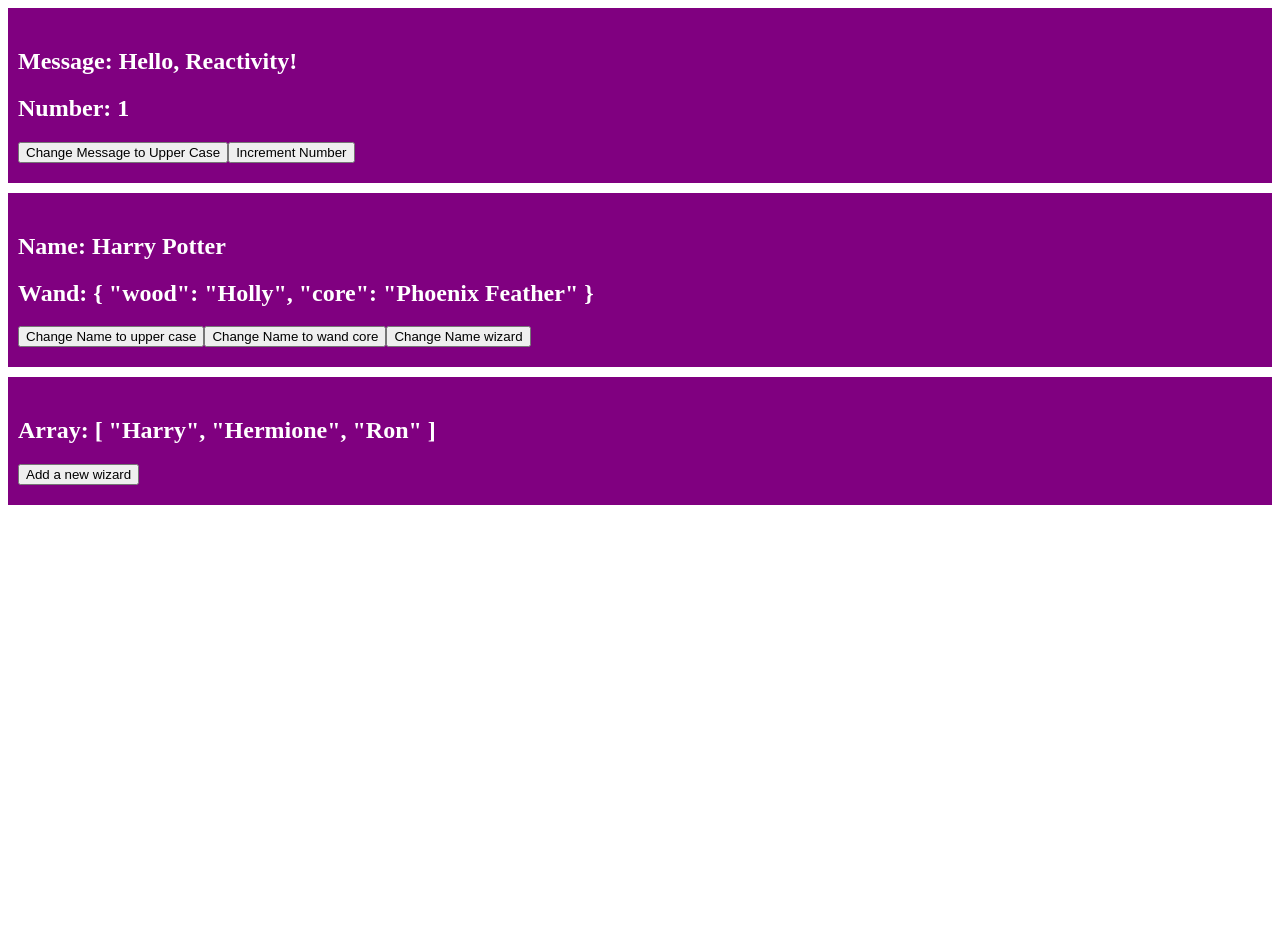
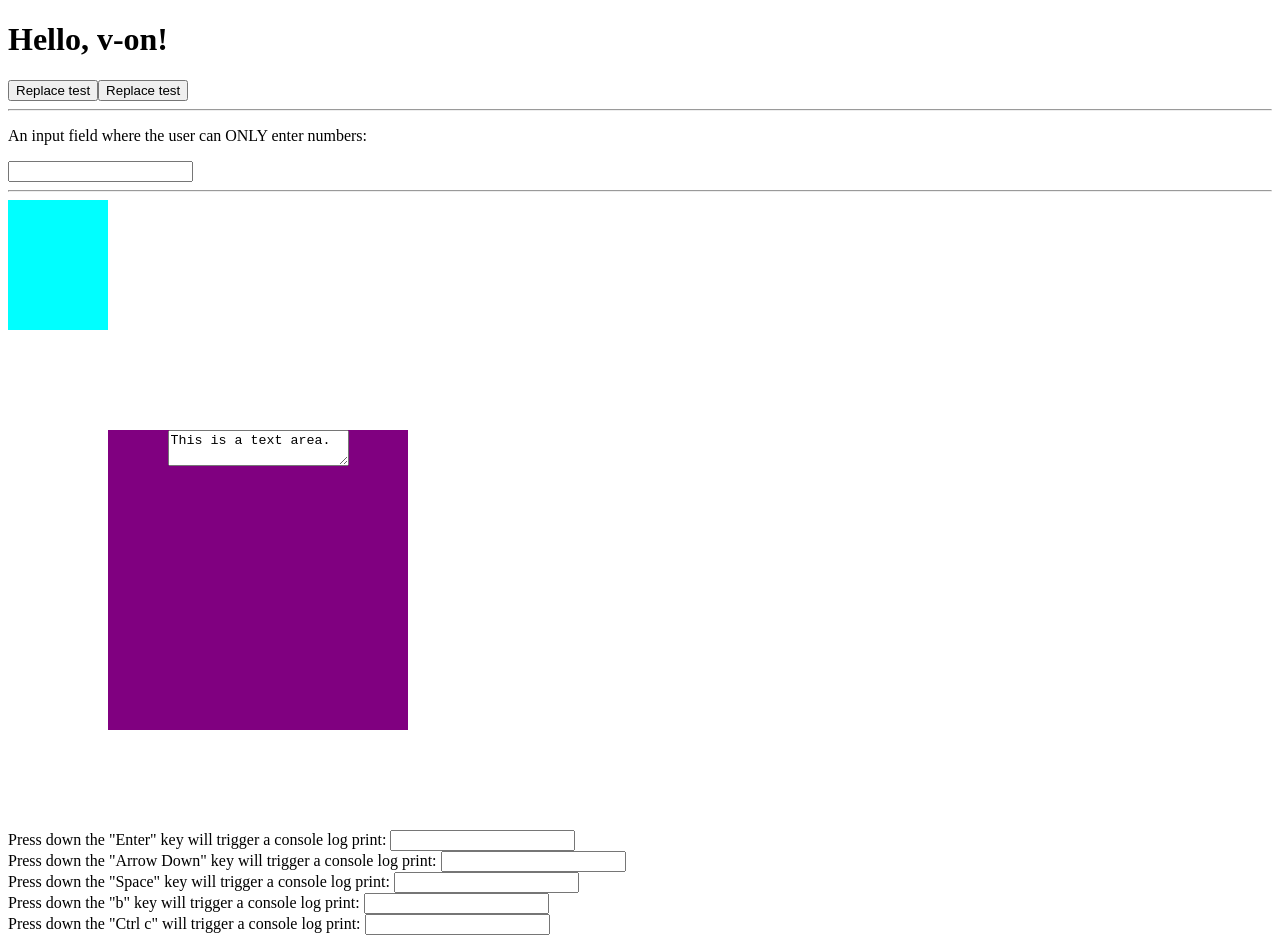
Before and after one commit to Tee123455/learn-vue-3-with-bingyang, a Vue app: page / in a window 1280 px wide. Before the commit the page ends 800 px from the top, so only its background shows below. Built offline with nearby package versions, Linux system fonts and the light colour scheme.

Commit message:
event handling

```diff
--- a/src/App.vue
+++ b/src/App.vue
@@ -1,80 +1,89 @@
+
 <template>
-  <div class="card">
-    <h2>Message: {{  message }}</h2>
-    <h2>Number: {{  number }}</h2>
-    <button @click="changeMessageToUpperCase">
-      Change Message to Upper Case
-    </button>
-    <button @click="incrementNumber">Increment Number</button>
+  <h1>{{ message }}</h1>
+
+  <button v-on:click="replaceText('v-on is fun!')">Replace test</button>
+  <button @click:click="replaceText('v-on is fun!')">Replace test</button>
+  <hr>
+  <p>
+    An input field where the user can ONLY enter numbers:
+  </p>
+  <input type="text" @keydown="handleInput($event)" />
+
+  <hr />
+  <div
+    style="width: 100px; height: 130px; background-color: aqua"
+    @contextmenu.prevent="console.log('Show a custom context menu instead')"
+  ></div>
+
+  <div id="mouseover" @mouseover="fun1">
+    <textarea @mouseover.stop="fun2($event)">This is a text area.</textarea>
   </div>
-  <div class="card">
-    <h2>Name: {{ wizard.name }}</h2>
-    <h2>Wand: {{  wizard.wand }}</h2>
-    <button @click="changeNameToUpperCase">Change Name to upper case</button>
-    <button @click="changeWandCore">Change Name to wand core</button>
-    <button @click="changeWizard">Change Name wizard</button>
+
+  <div>
+    Press down the "Enter" key will trigger a console log print:
+    <input
+      type="text"
+      @keydown.enter="console.log('You pressed the Enter key.')"
+    />
   </div>
-  <div class="card">
-    <h2>Array: {{  wizards }}</h2>
-    <button @click="wizards.push('Draco')">Add a new wizard</button>
+  <div>
+    Press down the "Arrow Down" key will trigger a console log print:
+    <input
+      type="text"
+      @keydown.down="console.log('You pressed the Arrow Down key.')"
+    />
+  </div>
+  <div>
+    Press down the "Space" key will trigger a console log print:
+    <input
+      type="text"
+      @keydown.space="console.log('You pressed the Space key.')"
+    />
+  </div>
+  <div>
+    Press down the "b" key will trigger a console log print:
+    <input type="text" @keydown.b="console.log('You pressed the B key.')" />
+  </div>
+  <div>
+    Press down the "Ctrl c" will trigger a console log print:
+    <input type="text" @keydown.ctrl.c="console.log('You pressed Ctrl c.')" />
   </div>
 </template>
 
 <script setup>
-import {ref} from 'vue'
-let message = ref('Hello, Reactivity!')
-let number = ref(1)
+import { ref } from 'vue'
 
-function changeMessageToUpperCase() {
-  message.value = message.value.toUpperCase()
-  message.value
-  console.log(message)
-}
-function incrementNumber() {
-  number.value += 1
-  console.log(number)
+let message = ref('Hello, v-on!')
+
+function replaceText(msg) {
+  message.value = msg
 }
 
-let wizard = ref({
-  id: 1001,
-  name: 'Harry Potter',
-  house: 'Gryffindor',
-  age: 17,
-  wand: {
-    wood: 'Holly',
-    core: 'Phoenix Feather',
-  }
-})
-
-function changeNameToUpperCase() {
-  wizard.value.name = wizard.value.name.toUpperCase()
-}
-
-function changeWandCore() {
-  wizard.value.wand.core = 'Unicorn Hair'
-}
-
-function changeWizard() {
-  wizard.value = {
-    id: 1002,
-    name: 'Hermione Granger',
-    house: 'Gryffindor',
-    age: 17,
-    wand: {
-      wood: 'Vine',
-      core: 'Dragon Heartstring',
-    }
+function handleInput(event) {
+  console.log(event)
+  let keyCode = event.keyCode
+  if (keyCode < 48 || keyCode > 57) {
+    event.preventDefault()
   }
 }
 
-let wizards = ref(['Harry', 'Hermione', 'Ron'])
+function fun1() {
+  console.log('mouse over div')
+}
+
+function fun2(event) {
+  event.stopPropagation()
+  console.log('mouse over textarea')
+}
 </script>
 
 <style scoped>
-.card {
+#mouseover {
+  margin: 100px;
+  text-align: center;
   background-color: purple;
-  color: white;
-  padding: 20px 10px;
-  margin-bottom: 10px;
+  width: 300px;
+  height: 300px;
 }
 </style>
```
